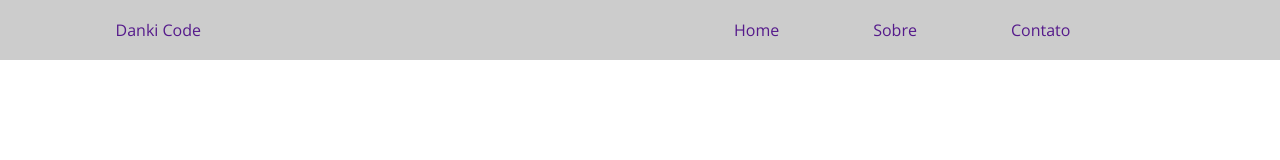
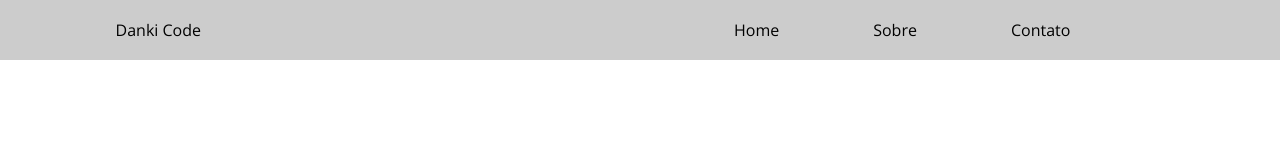
Before and after one commit to Flamel-Ferreira/Curso-Web-Design-Express-Projeto-Final-1, a plain HTML site: page index.html in a window 1280 px wide. Drawn offline with nearby package versions, Linux system fonts and the light colour scheme.

Commit message:
Header desktop finalizado

```diff
--- a/css/style.css
+++ b/css/style.css
@@ -39,6 +39,13 @@ a{
   header{
     background-color: #ccc;
   }
+  header a{
+    text-decoration: none;
+    color: black;
+  }
+  header a:active{
+    color:blueviolet;
+  }
 
   header .adjuster{
     height: 60px;
@@ -59,6 +66,10 @@ header .adjuster{
     list-style-type:none;
   }
 
+  .menu_desktop a:hover{
+    text-decoration: underline;
+  }
+
 
 /* main */
   /* section 1 */
```
Lines whose indentation alone changed are shown as unchanged.
